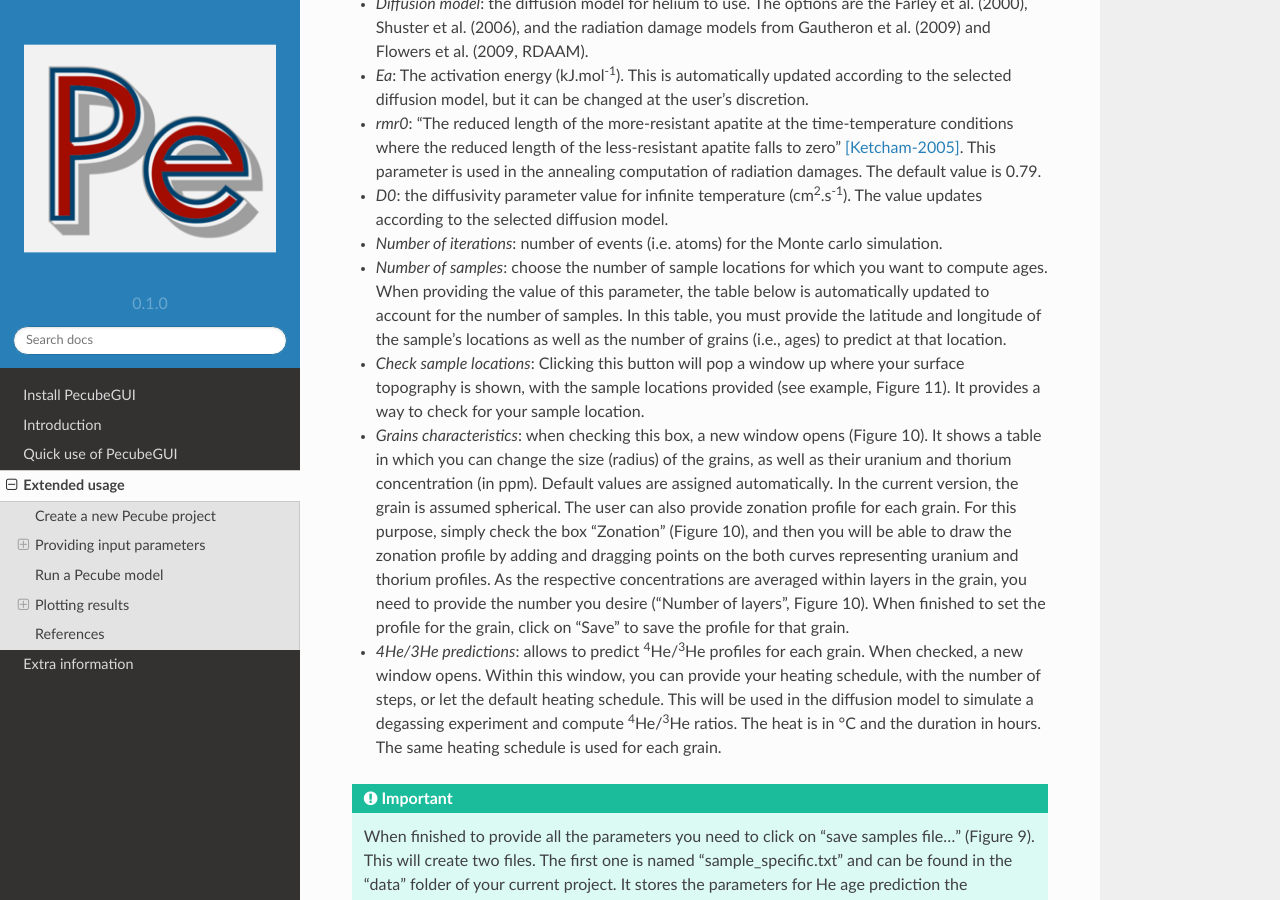
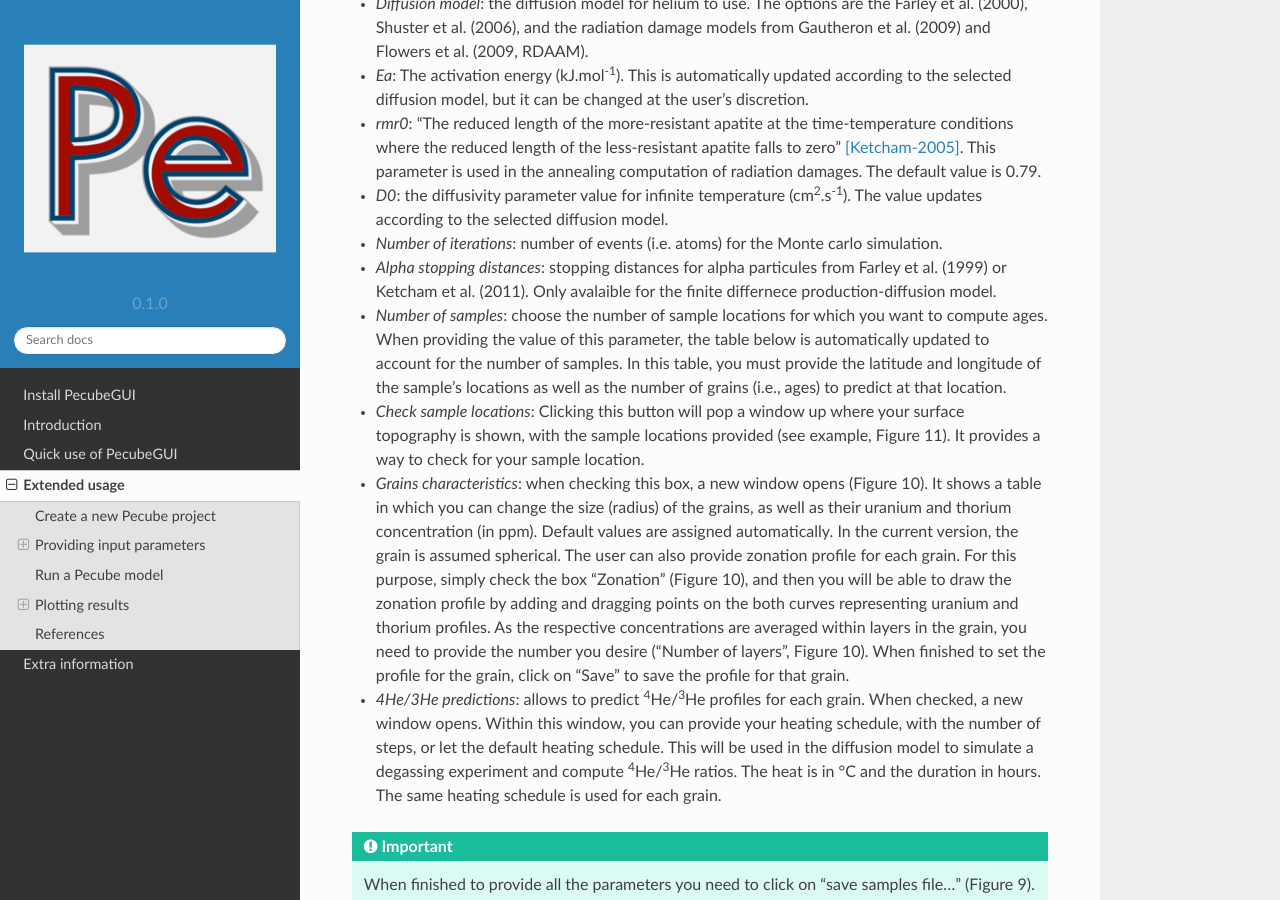
Before and after one commit to MBernAca/PecubeGUI_Doc, a Sphinx documentation site: the page built from docs/source/Usage.rst, in a window 1280 px wide and 900 px high, scrolled down 6148 px. Built offline with Sphinx 7.4.7 and the Read the Docs theme 2.0.0, drawn with Linux system fonts in a browser that asks for light colours.

Commit message:
Update Usage.rst

```diff
--- a/docs/source/Usage.rst
+++ b/docs/source/Usage.rst
@@ -154,6 +154,7 @@ This tab enables the user to set the outputs he/she wants that Pecube provides a
 *	*rmr0*: “The reduced length of the more-resistant apatite at the time-temperature conditions where the reduced length of the less-resistant apatite falls to zero” [Ketcham-2005]_. This parameter is used in the annealing computation of radiation damages. The default value is 0.79.
 *	*D0*: the diffusivity parameter value for infinite temperature (cm\ :sup:`2`\.s\ :sup:`-1`\). The value updates according to the selected diffusion model.
 *	*Number of iterations*: number of events (i.e. atoms) for the Monte carlo simulation.
+* *Alpha stopping distances*: stopping distances for alpha particules from Farley et al. (1999) or Ketcham et al. (2011). Only avalaible for the finite differnece production-diffusion model.
 *	*Number of samples*: choose the number of sample locations for which you want to compute ages. When providing the value of this parameter, the table below is automatically updated to account for the number of samples. In this table, you must provide the latitude and longitude of the sample’s locations as well as the number of grains (i.e., ages) to predict at that location.
 *	*Check sample locations*: Clicking this button will pop a window up where your surface topography is shown, with the sample locations provided (see example, Figure 11). It provides a way to check for your sample location.
 *	*Grains characteristics*: when checking this box, a new window opens (Figure 10). It shows a table in which you can change the size (radius) of the grains, as well as their uranium and thorium concentration (in ppm). Default values are assigned automatically. In the current version, the grain is assumed spherical. The user can also provide zonation profile for each grain. For this purpose, simply check the box "Zonation" (Figure 10), and then you will be able to draw the zonation profile by adding and dragging points on the both curves representing uranium and thorium profiles. As the respective concentrations are averaged within layers in the grain, you need to provide the number you desire ("Number of layers", Figure 10). When finished to set the profile for the grain, click on "Save" to save the profile for that grain.
```
